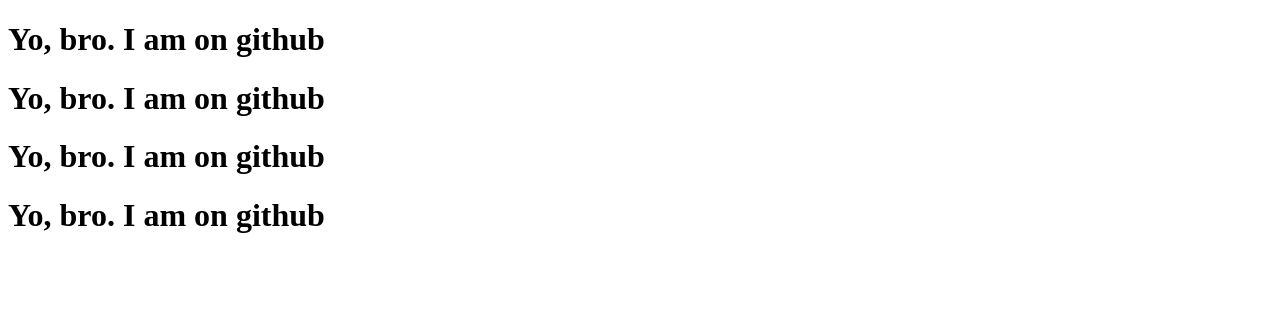
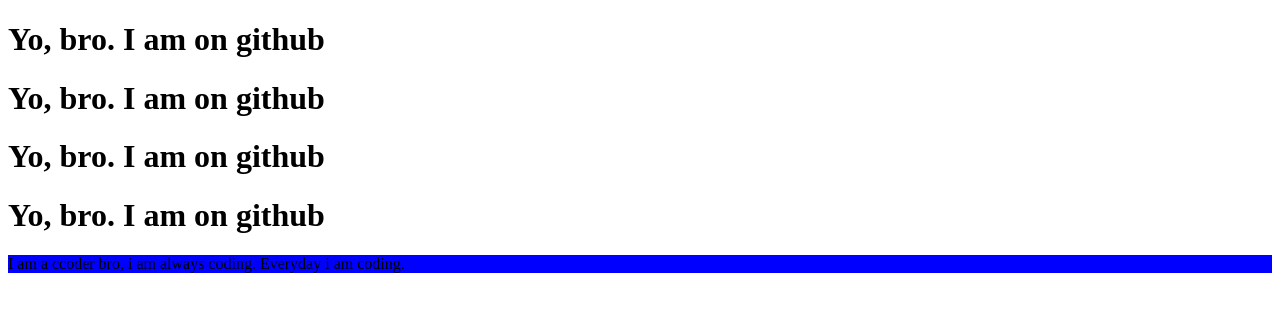
Before and after one commit to 99Hex/second-try, a plain HTML site: page index.html in a window 1280 px wide. Drawn offline with Linux system fonts and the light colour scheme.

Commit message:
styles added

```diff
--- a/index.html
+++ b/index.html
@@ -5,11 +5,14 @@
     <meta http-equiv="X-UA-Compatible" content="IE=edge">
     <meta name="viewport" content="width=device-width, initial-scale=1.0">
     <title>second-try</title>
+    <link rel="stylesheet" href="style.css"
+
 </head>
 <body>
     <h1>Yo, bro. I am on github</h1>
     <h1>Yo, bro. I am on github</h1>
     <h1>Yo, bro. I am on github</h1>
     <h1>Yo, bro. I am on github</h1>
+    <p>I am a ccoder bro, i am always coding. Everyday i am coding.</p>
 </body>
 </html>
--- /dev/null
+++ b/style.css
@@ -0,0 +1,3 @@
+p{
+    background-color: blue;
+}
```
Also changed, not shown: 1 other file.
